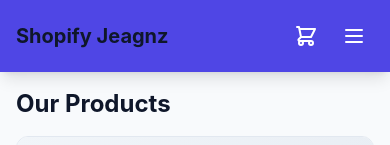
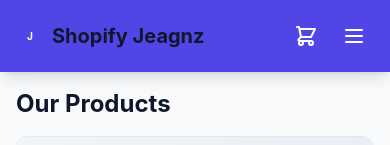
Before and after one commit to jeremyagnz/Shopify-Jeagnz, a React (Vite) app: page /products in a window 390 px wide. Shown: the top 145 px of the page. Built offline with nearby package versions, Linux system fonts and the light colour scheme.

Commit message:
Add logo component and enhance navbar responsiveness
Co-authored-by: jeremyagnz <35277430+jeremyagnz@users.noreply.github.com>

```diff
--- /dev/null
+++ b/src/components/Logo.tsx
@@ -0,0 +1,48 @@
+interface LogoProps {
+  className?: string
+}
+
+function Logo({ className = "w-8 h-8" }: LogoProps) {
+  return (
+    <svg
+      className={className}
+      viewBox="0 0 100 100"
+      fill="none"
+      xmlns="http://www.w3.org/2000/svg"
+    >
+      {/* Shopping bag icon with "J" monogram */}
+      <path
+        d="M20 30 L25 85 C25 90 28 95 33 95 L67 95 C72 95 75 90 75 85 L80 30 Z"
+        fill="currentColor"
+        opacity="0.9"
+      />
+      <path
+        d="M35 30 L35 20 C35 12 42 5 50 5 C58 5 65 12 65 20 L65 30"
+        stroke="currentColor"
+        strokeWidth="4"
+        strokeLinecap="round"
+        fill="none"
+      />
+      <path
+        d="M15 30 L85 30"
+        stroke="currentColor"
+        strokeWidth="4"
+        strokeLinecap="round"
+      />
+      {/* "J" monogram */}
+      <text
+        x="50"
+        y="65"
+        fontSize="36"
+        fontWeight="bold"
+        textAnchor="middle"
+        fill="white"
+        fontFamily="Inter, sans-serif"
+      >
+        J
+      </text>
+    </svg>
+  )
+}
+
+export default Logo
--- a/src/components/Navbar.tsx
+++ b/src/components/Navbar.tsx
@@ -1,6 +1,7 @@
 import { useState } from 'react'
 import { Link } from 'react-router-dom'
 import { useCart } from '../contexts/CartContext'
+import Logo from './Logo'
 
 interface NavbarProps {
   onCartToggle: () => void
@@ -20,7 +21,11 @@ function Navbar({ onCartToggle }: NavbarProps) {
     <header className="bg-primary-600 text-white shadow-lg">
       <nav className="container mx-auto px-4 py-4">
         <div className="flex items-center justify-between">
-          <h1 className="text-xl sm:text-2xl font-bold">Shopify Jeagnz</h1>
+          {/* Logo */}
+          <Link to="/" className="flex items-center gap-2 sm:gap-3 hover:opacity-90 transition-opacity">
+            <Logo className="w-7 h-7 sm:w-8 sm:h-8" />
+            <h1 className="text-xl sm:text-2xl font-bold">Shopify Jeagnz</h1>
+          </Link>
 
           {/* Desktop Navigation */}
           <div className="hidden md:flex items-center gap-4 lg:gap-6">
@@ -94,7 +99,7 @@ function Navbar({ onCartToggle }: NavbarProps) {
 
         {/* Mobile Navigation */}
         {isMobileMenuOpen && (
-          <ul className="md:hidden mt-4 space-y-2 pb-2">
+          <ul className="md:hidden mt-4 space-y-2 pb-2 animate-fade-in">
             <li>
               <Link
                 to="/"
--- a/src/index.css
+++ b/src/index.css
@@ -112,4 +112,20 @@
   * {
     box-sizing: border-box;
   }
+
+  /* Animations */
+  @keyframes fade-in {
+    from {
+      opacity: 0;
+      transform: translateY(-10px);
+    }
+    to {
+      opacity: 1;
+      transform: translateY(0);
+    }
+  }
+
+  .animate-fade-in {
+    animation: fade-in 0.2s ease-out;
+  }
 }
```
